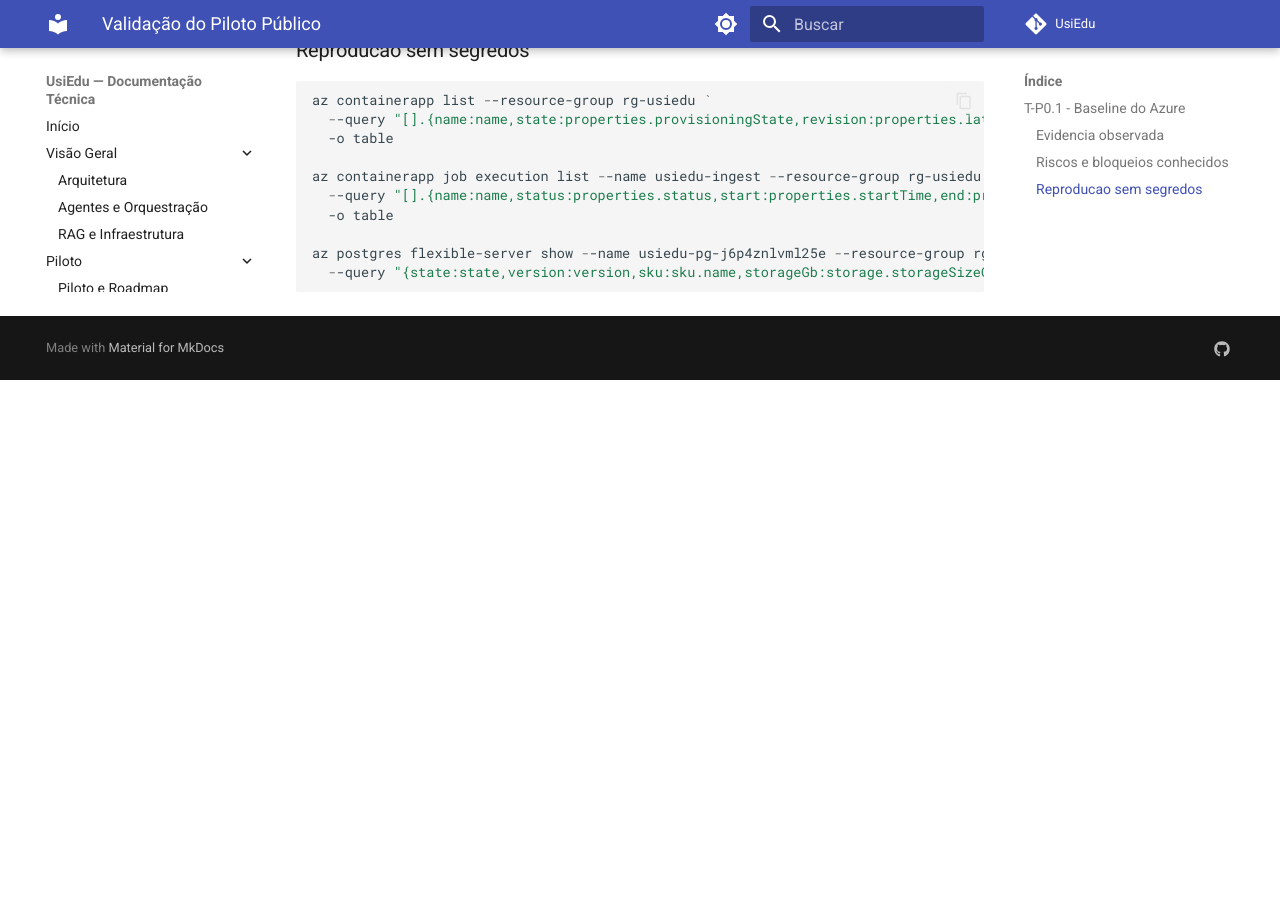
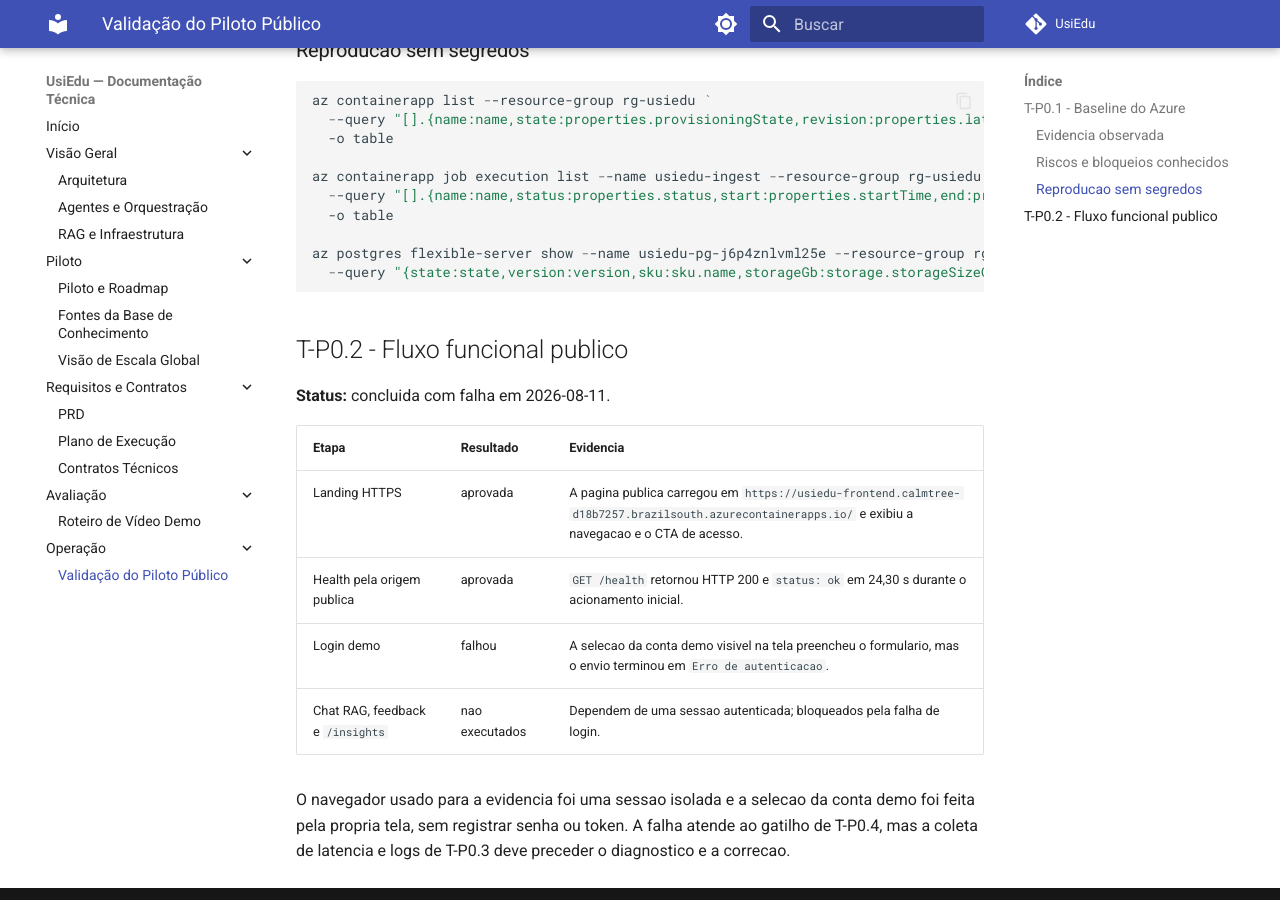
Before and after one commit to henriquebotelhogomes/UsiEdu, an MkDocs documentation site: the page built from docs/profissionalizacao/01-validacao-piloto.md, in a window 1280 px wide and 900 px high, scrolled down 1341 px. Built offline with MkDocs 1.6.1 and Material for MkDocs 9.7.7, drawn with Linux system fonts in a browser that asks for light colours; comment, search, counter and statistics services are not loaded; before the commit the page ends 1721 px from its top, so only the background shows below that.

Commit message:
docs(p0): registrar falha de login azure
Co-authored-by: Copilot App <223556219+Copilot@users.noreply.github.com>

````diff
--- a/docs/profissionalizacao/01-validacao-piloto.md
+++ b/docs/profissionalizacao/01-validacao-piloto.md
@@ -50,3 +50,19 @@ az containerapp job execution list --name usiedu-ingest --resource-group rg-usie
 az postgres flexible-server show --name usiedu-pg-j6p4znlvml25e --resource-group rg-usiedu `
   --query "{state:state,version:version,sku:sku.name,storageGb:storage.storageSizeGb}" -o json
 ```
+
+## T-P0.2 - Fluxo funcional publico
+
+**Status:** concluida com falha em 2026-08-11.
+
+| Etapa | Resultado | Evidencia |
+|---|---|---|
+| Landing HTTPS | aprovada | A pagina publica carregou em `https://usiedu-frontend.calmtree-d18b7257.brazilsouth.azurecontainerapps.io/` e exibiu a navegacao e o CTA de acesso. |
+| Health pela origem publica | aprovada | `GET /health` retornou HTTP 200 e `status: ok` em 24,30 s durante o acionamento inicial. |
+| Login demo | falhou | A selecao da conta demo visivel na tela preencheu o formulario, mas o envio terminou em `Erro de autenticacao`. |
+| Chat RAG, feedback e `/insights` | nao executados | Dependem de uma sessao autenticada; bloqueados pela falha de login. |
+
+O navegador usado para a evidencia foi uma sessao isolada e a selecao da conta
+demo foi feita pela propria tela, sem registrar senha ou token. A falha atende
+ao gatilho de T-P0.4, mas a coleta de latencia e logs de T-P0.3 deve preceder
+o diagnostico e a correcao.
````
Also changed, not shown: PRD.v2.md (+2 -2 lines), docs/04-piloto-e-roadmap.md (+1 -1 lines), docs/07-prd-requisitos.md (+1 -1 lines), docs/08-plano-execucao.md (+1 -1 lines).
